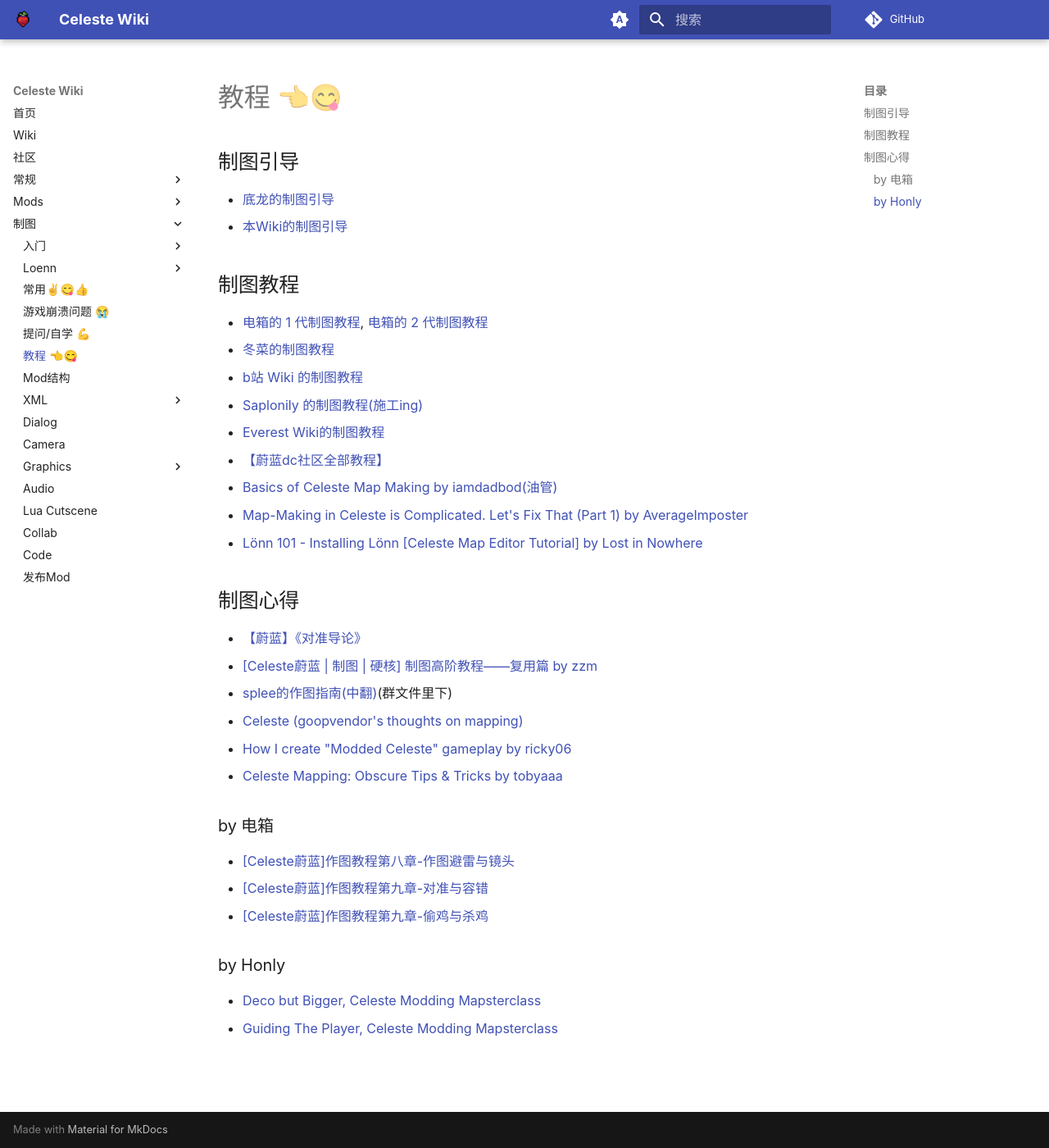
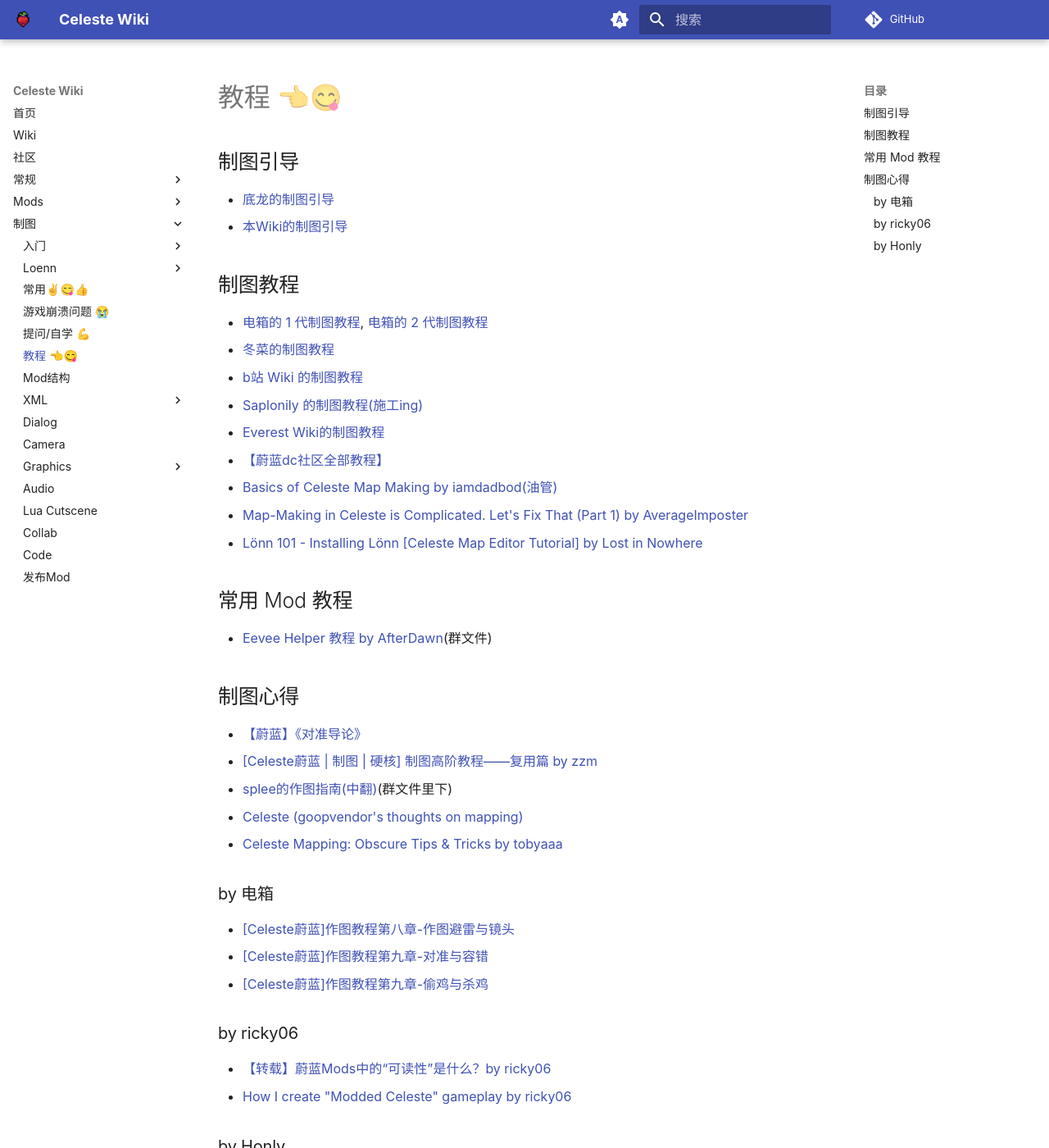
Before and after one commit to LuckyBoy-7/CelesteWikiModule, an MkDocs documentation site: the page built from docs/mappings/overall.md, in a window 1280 px wide and 1400 px high. Shown: the whole window at 82% size. Built offline with MkDocs 1.6.1 and Material for MkDocs 9.7.7, drawn with Linux system fonts in a browser that asks for light colours; comment, search, counter and statistics services are not loaded.

Commit message:
添加 ad 的 eevee 教程和 ricky06 的心得视频

```diff
--- a/docs/mappings/overall.md
+++ b/docs/mappings/overall.md
@@ -13,12 +13,14 @@
 * [Map-Making in Celeste is Complicated. Let's Fix That (Part 1) by AverageImposter](https://www.youtube.com/watch?v=gzHQOnYHaO0)
 * [Lönn 101 - Installing Lönn [Celeste Map Editor Tutorial] by Lost in Nowhere](https://www.youtube.com/watch?v=_1WWLDJhO3k&list=PL6zs9BBf3ArgrYqIB6mSAjuaKolU6q1Q-&index=1)
 
+## 常用 Mod 教程
+* [Eevee Helper 教程 by AfterDawn]()(群文件)
+
 ## 制图心得
 * [【蔚蓝】《对准导论》](https://www.bilibili.com/video/BV1UP411w7d2)
 * [[Celeste蔚蓝 | 制图 | 硬核] 制图高阶教程——复用篇 by zzm](https://www.bilibili.com/video/BV17Y411R7jA/)
 * [splee的作图指南(中翻)]()(群文件里下)
 * [Celeste (goopvendor's thoughts on mapping)](https://docs.google.com/document/d/182rHbY0aYmMoVH9ffMRyKwDRlBU5qG3PyJXHJfghDkA/edit?tab=t.0)
-* [How I create "Modded Celeste" gameplay by ricky06](https://www.youtube.com/watch?v=KpPkyR3yfeY)
 * [Celeste Mapping: Obscure Tips & Tricks by tobyaaa](https://docs.google.com/document/d/1t2_mr7VNGJ7q4BfsvfrZ9Se5g449Ppjxlsy_rozPMRo/edit?tab=t.0)
 
 ### by 电箱
@@ -26,6 +28,11 @@
 * [[Celeste蔚蓝]作图教程第九章-对准与容错](https://www.bilibili.com/video/BV1qY411R7MY)
 * [[Celeste蔚蓝]作图教程第九章-偷鸡与杀鸡](https://www.bilibili.com/video/BV1SA411974R)
 
+### by ricky06
+* [【转载】蔚蓝Mods中的“可读性”是什么？by ricky06](https://www.bilibili.com/video/BV1QJKWzEEJR/)
+* [How I create "Modded Celeste" gameplay by ricky06](https://www.youtube.com/watch?v=KpPkyR3yfeY)
+
+
 ### by Honly
 * [Deco but Bigger, Celeste Modding Mapsterclass](https://www.youtube.com/watch?v=XDWQ40-C0YM&list=PLErPMvePYJWlg1z2O208ZL12q3HtkmTCJ&index=1)
 * [Guiding The Player, Celeste Modding Mapsterclass](https://www.youtube.com/watch?v=BpHwqZExlKg&list=PLErPMvePYJWlg1z2O208ZL12q3HtkmTCJ&index=2)
```
Also changed, not shown: docs/mappings/graphics/color_grading.md (+1 -1 lines).
